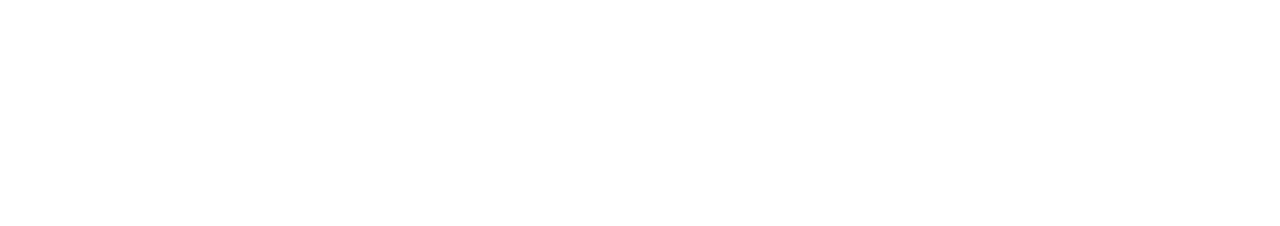
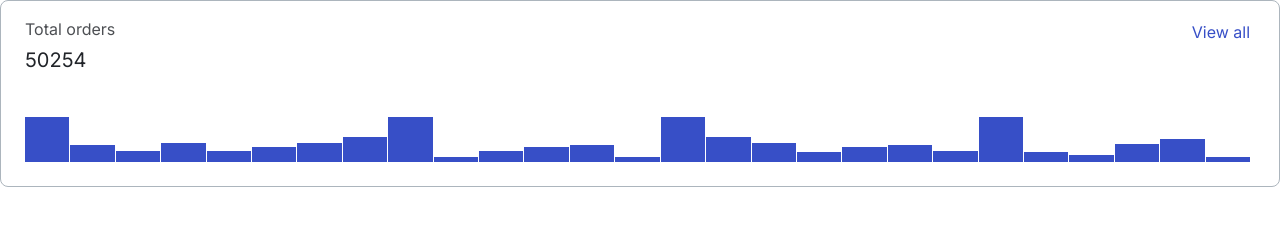
Before and after one commit to js-tasks-ru/htmlcss-20240216_y-dudar, a website: page 04-lection2/01-histogram/index.html in a window 1280 px wide. Drawn offline with Linux system fonts and the light colour scheme.

Commit message:
solution for 04 lection histogram

```diff
--- a/04-lection2/01-histogram/histogram.css
+++ b/04-lection2/01-histogram/histogram.css
@@ -0,0 +1,60 @@
+.histogram {
+    width: 100%;
+    padding: 16px 29px 24px 24px;
+    border: 1px solid var(--grey-3);
+    border-radius: 8px;
+}
+
+.histogram-header {
+    display: flex;
+    justify-content: space-between;
+    align-items: center;
+}
+
+.histogram-header__title {
+    margin-bottom: 6px;
+    font-family: var(--font-inter);
+    font-weight: 400;
+    font-size: 16px;
+    line-height: 150%;
+    color: var(--black);
+    opacity: 0.8;
+}
+
+.histogram-header__view {
+    font-weight: 400;
+    font-size: 16px;
+    line-height: 150%;
+}
+
+.histogram-header__view-link {
+    text-decoration: none;
+    font-family: var(--font-inter);
+    color: var(--blue);
+}
+
+.histogram__total {
+    display: block;
+    margin-bottom: 39px;
+    font-family: var(--font-inter);
+    font-weight: 400;
+    font-size: 20px;
+    line-height: 130%;
+    color: var(--black);
+}
+
+.histogram__bars {
+    display: flex;
+    align-items: flex-end;
+    gap: 1px;
+    height: 50px;
+    width: 100%;
+}
+
+.histogram__bar {
+    width: 9px;
+    flex-grow: 1;
+    flex-shrink: 0;
+    flex-basis: auto;
+    background-color: var(--blue);
+}
--- a/04-lection2/01-histogram/index.html
+++ b/04-lection2/01-histogram/index.html
@@ -6,6 +6,43 @@
         <link rel="stylesheet" href="./histogram.css">
     </head>
     <body>
-
+        <section class="histogram">
+            <header class="histogram-header">
+                <h1 class="histogram-header__title">Total orders</h1>
+                <div class="histogram-header__view">
+                    <a class="histogram-header__view-link" href="#">View all</a>
+                </div>
+            </header>
+            <span class="histogram__total">50254</span>
+            <div class="histogram__bars">
+                <div class="histogram__bar" style="height: 90%;"></div>
+                <div class="histogram__bar" style="height: 35%;"></div>
+                <div class="histogram__bar" style="height: 22%;"></div>
+                <div class="histogram__bar" style="height: 39%;"></div>
+                <div class="histogram__bar" style="height: 22%;"></div>
+                <div class="histogram__bar" style="height: 30%;"></div>
+                <div class="histogram__bar" style="height: 39%;"></div>
+                <div class="histogram__bar" style="height: 50%;"></div>
+                <div class="histogram__bar" style="height: 90%;"></div>
+                <div class="histogram__bar" style="height: 11%;"></div>
+                <div class="histogram__bar" style="height: 22%;"></div>
+                <div class="histogram__bar" style="height: 30%;"></div>
+                <div class="histogram__bar" style="height: 35%;"></div>
+                <div class="histogram__bar" style="height: 11%;"></div>
+                <div class="histogram__bar" style="height: 91%;"></div>
+                <div class="histogram__bar" style="height: 50%;"></div>
+                <div class="histogram__bar" style="height: 39%;"></div>
+                <div class="histogram__bar" style="height: 20%;"></div>
+                <div class="histogram__bar" style="height: 30%;"></div>
+                <div class="histogram__bar" style="height: 35%;"></div>
+                <div class="histogram__bar" style="height: 22%;"></div>
+                <div class="histogram__bar" style="height: 90%;"></div>
+                <div class="histogram__bar" style="height: 20%;"></div>
+                <div class="histogram__bar" style="height: 15%;"></div>
+                <div class="histogram__bar" style="height: 36%;"></div>
+                <div class="histogram__bar" style="height: 46%;"></div>
+                <div class="histogram__bar" style="height: 10%;"></div>
+            </div>
+        </section>
     </body>
 </html>
```
